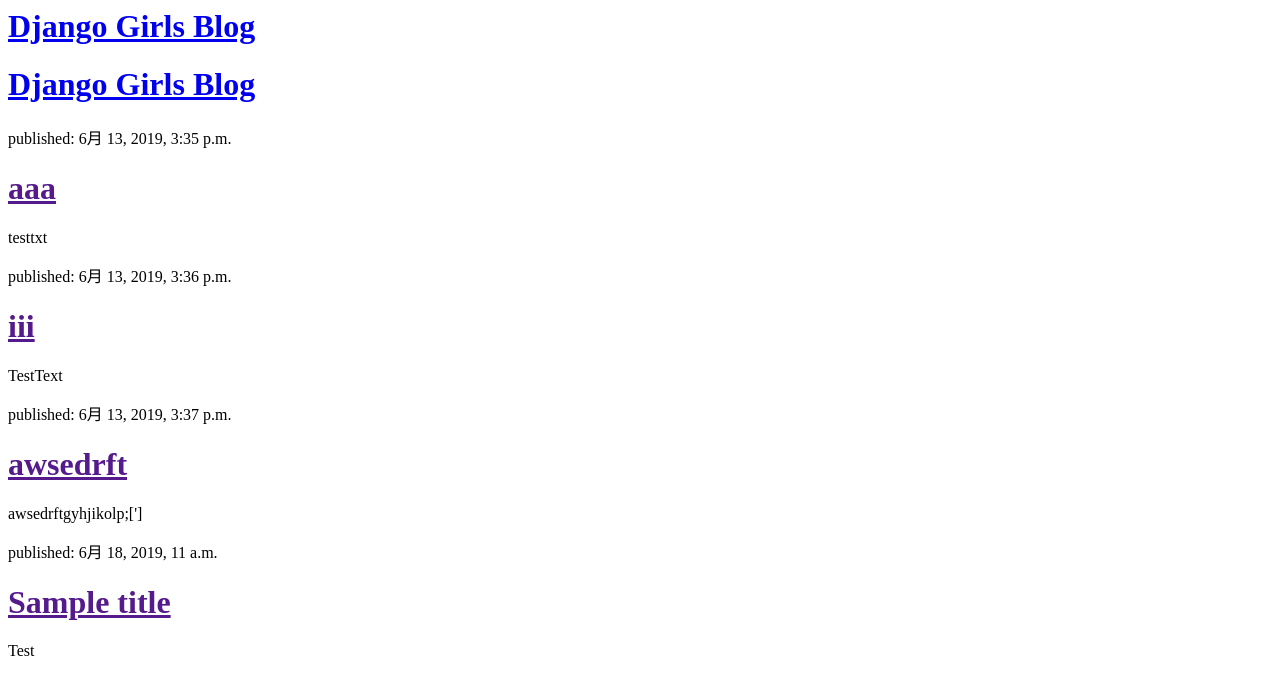
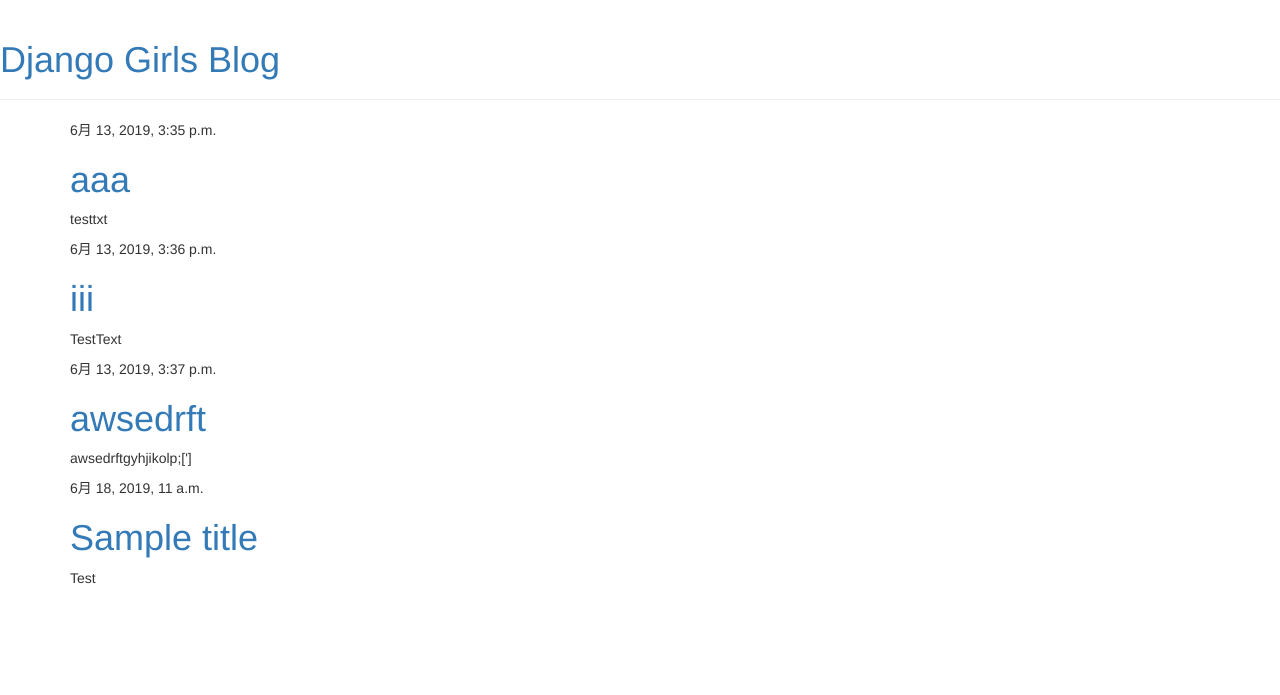
Before and after one commit to Eiji9784/my-first-blog, a Django app: page / in a window 1280 px wide. Shown: the top 695 px of the page. Run offline with Django 3.2, Linux system fonts and the light colour scheme; data comes from the database, SQL or seed files in the repository; some libraries are stand-ins or nearby versions.

Commit message:
Added view and template for detailed blog post as well as CSS for the site.

```diff
--- /dev/null
+++ b/blog/templates/blog/base.html
@@ -0,0 +1,23 @@
+{% load static %}
+<html>
+    <head>
+        <title>Django Girls blog</title>
+        <link rel="stylesheet" href="//maxcdn.bootstrapcdn.com/bootstrap/3.2.0/css/bootstrap.min.css">
+        <link rel="stylesheet" href="//maxcdn.bootstrapcdn.com/bootstrap/3.2.0/css/bootstrap-theme.min.css">
+        <link href='//fonts.googleapis.com/css?family=Lobster&subset=latin,latin-ext' rel='stylesheet' type='text/css'>
+        <link rel="stylesheet" href="{% static 'css/blog.css' %}">
+    </head>
+    <body>
+        <div class="page-header">
+            <h1><a href="/">Django Girls Blog</a></h1>
+        </div>
+        <div class="content container">
+            <div class="row">
+                <div class="col-md-8">
+                {% block content %}
+                {% endblock %}
+                </div>
+            </div>
+        </div>
+    </body>
+</html>
--- a/blog/templates/blog/post_list.html
+++ b/blog/templates/blog/post_list.html
@@ -1,22 +1,14 @@
-<html>
-    <head>
-        <title>Django Girls blog</title>
-    </head>
-    <body>
-        <div>
-            <h1><a href="/">Django Girls Blog</a></h1>
+{% extends 'blog/base.html' %}
+
+{% block content %}
+    {% for post in posts %}
+        <div class="post">
+            <div class="date">
+                {{ post.published_date }}
+            </div>
+            <h1><a href="{% url 'post_detail' pk=post.pk %}">{{ post.title }}</a></h1>
+
+            <p>{{ post.text|linebreaksbr }}</p>
         </div>
-
-        <div>
-            <h1><a href="/">Django Girls Blog</a></h1>
-        </div>
-
-        {% for post in posts %}
-            <div>
-                <p>published: {{ post.published_date }}</p>
-                <h1><a href="">{{ post.title }}</a></h1>
-                <p>{{ post.text|linebreaksbr }}</p>
-            </div>
-        {% endfor %}
-    </body>
-</html>
+    {% endfor %}
+{% endblock %}
--- a/blog/urls.py
+++ b/blog/urls.py
@@ -3,4 +3,5 @@
 
 urlpatterns = [
     path('', views.post_list, name='post_list'),
+    path('post/<int:pk>/', views.post_detail, name='post_detail'),
 ]
--- a/blog/views.py
+++ b/blog/views.py
@@ -1,3 +1,4 @@
+from django.shortcuts import render, get_object_or_404
 from django.shortcuts import render
 from django.utils import timezone
 from .models import Post
@@ -7,3 +8,8 @@
     posts = Post.objects.filter(
         published_date__lte=timezone.now()).order_by('published_date')
     return render(request, 'blog/post_list.html', {'posts': posts})
+
+
+def post_detail(request, pk):
+    post = get_object_or_404(Post, pk=pk)
+    return render(request, 'blog/post_detail.html', {'post': post})
```
Also changed, not shown: blog/templates/blog/post_detail.html (added, +13 -0 lines).
